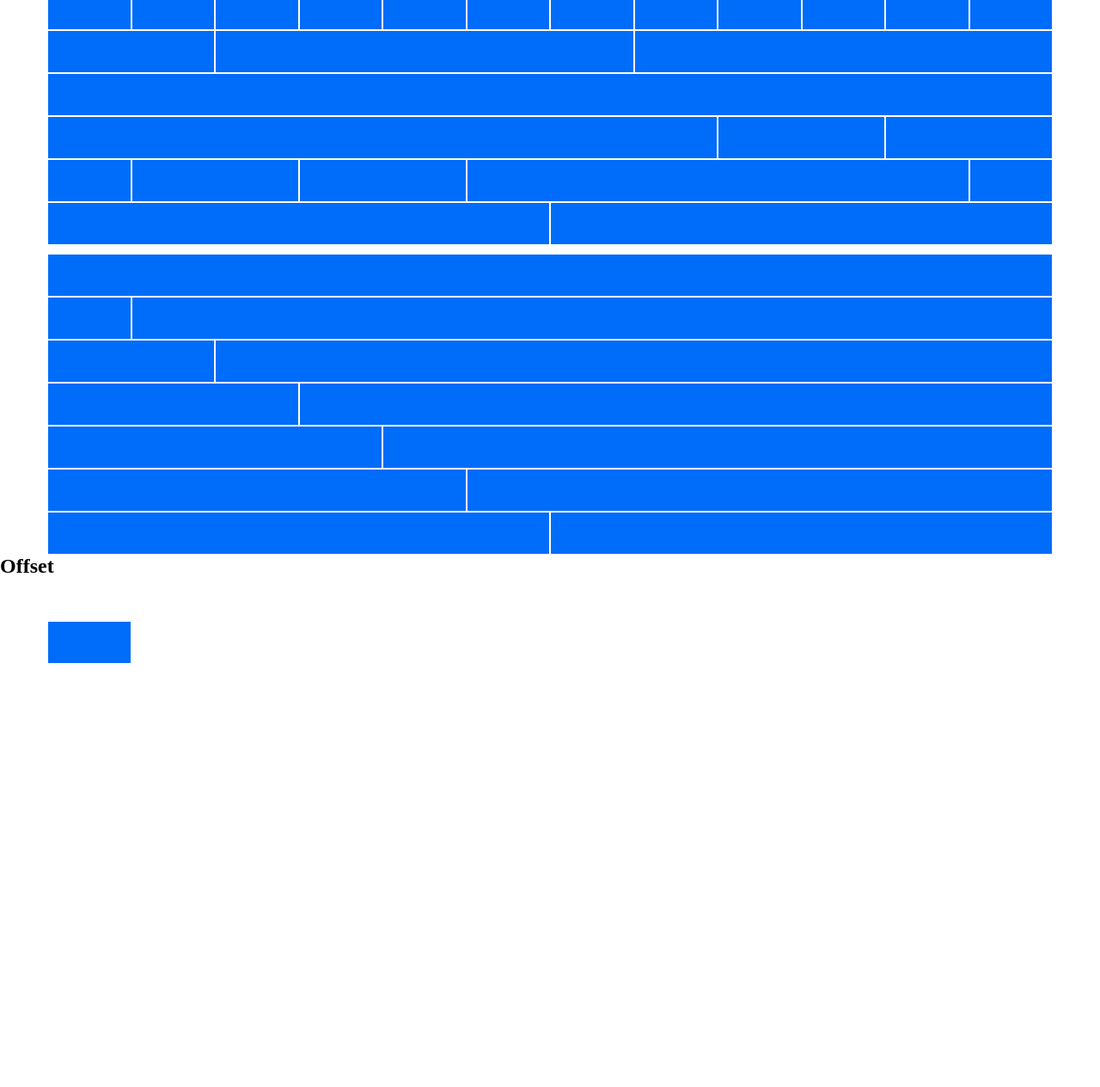
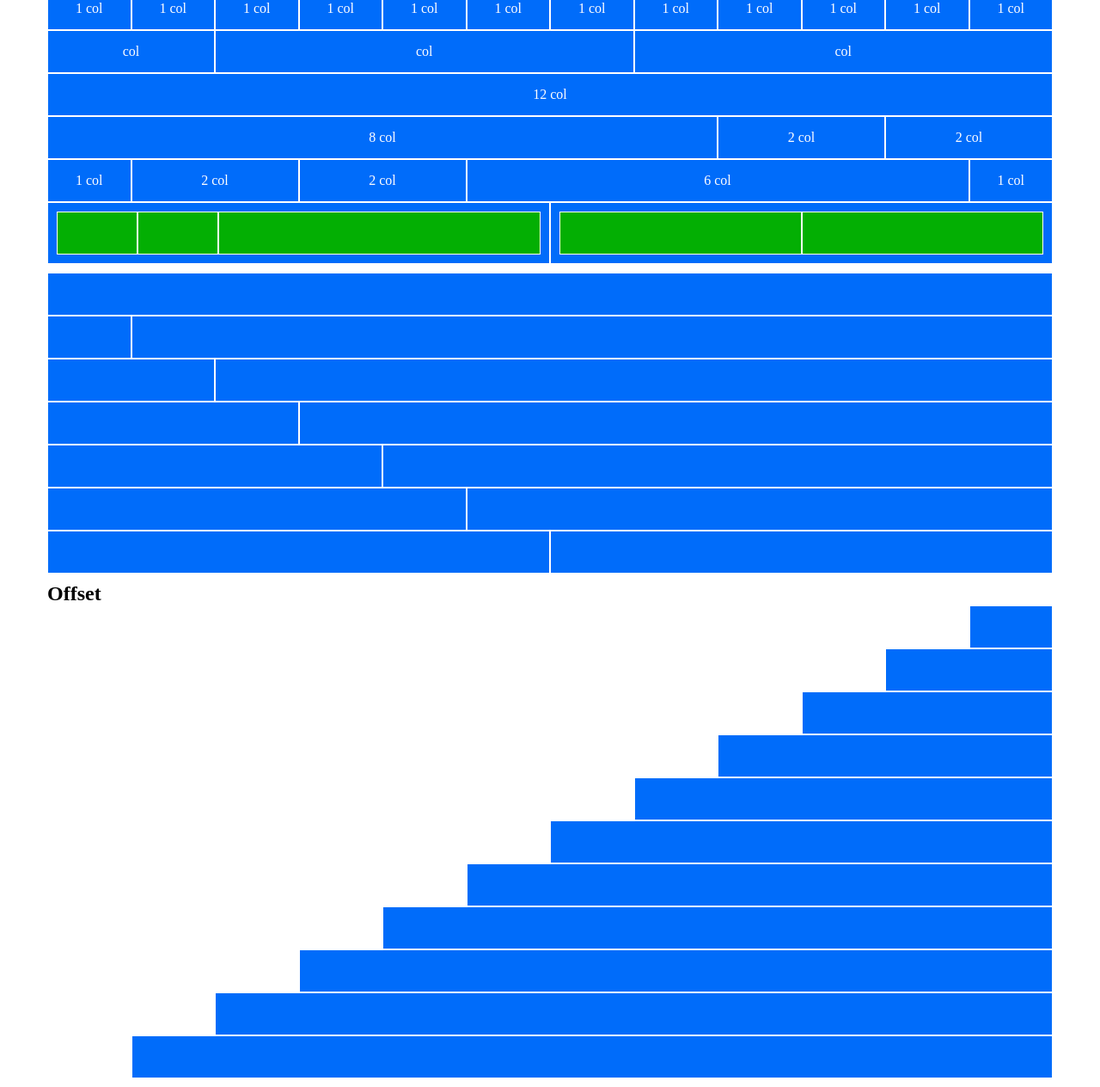
Before and after one commit to albyschianni/html-css-12bool, a plain HTML site: page index.html in a window 1280 px wide. Shown: the part 52-1316 px from the top of the page at 86% size. Before the commit the page ends 824 px from the top, so only its background shows below. Drawn offline with Linux system fonts and the light colour scheme.

Commit message:
last version

```diff
--- a/css/style.css
+++ b/css/style.css
@@ -7,3 +7,15 @@
 .space {
     min-height: 10px;
 }
+.testo {
+    display: flex;
+    align-items: center;
+    justify-content: center;
+    color: white;
+}
+.green {
+    background-color: rgb(3, 175, 3);
+}
+.margin {
+    margin: 10px;
+}
--- a/index.html
+++ b/index.html
@@ -9,46 +9,58 @@
     <title>Document</title>
 </head>
 <body>
-    <h1>Esercizo framework</h1>
+
 <div class="container">
-
+   <h1>Esercizo framework</h1>
     <div class="row">
-        <div class="col-1"></div>
-        <div class="col-1"></div>
-        <div class="col-1"></div>
-        <div class="col-1"></div>
-        <div class="col-1"></div>
-        <div class="col-1"></div>
-        <div class="col-1"></div>
-        <div class="col-1"></div>
-        <div class="col-1"></div>
-        <div class="col-1"></div>
-        <div class="col-1"></div>
-        <div class="col-1"></div>
+        <div class="col-1 testo">1 col</div>
+        <div class="col-1 testo">1 col</div>
+        <div class="col-1 testo">1 col</div>
+        <div class="col-1 testo">1 col</div>
+        <div class="col-1 testo">1 col</div>
+        <div class="col-1 testo">1 col</div>
+        <div class="col-1 testo">1 col</div>
+        <div class="col-1 testo">1 col</div>
+        <div class="col-1 testo">1 col</div>
+        <div class="col-1 testo">1 col</div>
+        <div class="col-1 testo">1 col</div>
+        <div class="col-1 testo">1 col</div>
     </div>
     <div class="row">
-        <div class="col-2"></div>
-        <div class="col-5"></div>
-        <div class="col-5"></div>
+        <div class="col-2 testo">col</div>
+        <div class="col-5 testo">col</div>
+        <div class="col-5 testo">col</div>
     </div>
     <div class="row">
-        <div class="col-12"></div>
+        <div class="col-12 testo">12 col</div>
     </div>
     <div class="row">
-        <div class="col-8"></div>
-        <div class="col-2"></div>
-        <div class="col-2"></div>
+        <div class="col-8 testo">8 col</div>
+        <div class="col-2 testo">2 col</div>
+        <div class="col-2 testo">2 col</div>
     </div>
     <div class="row">
-        <div class="col-1"></div>
-        <div class="col-2"></div>
-        <div class="col-2"></div>
-        <div class="col-6"></div>
-        <div class="col-1"></div>
+        <div class="col-1 testo">1 col</div>
+        <div class="col-2 testo">2 col</div>
+        <div class="col-2 testo">2 col</div>
+        <div class="col-6 testo">6 col</div>
+        <div class="col-1 testo">1 col</div>
     </div>
     <div class="row">
-        <div class="col-6"></div>
-        <div class="col-6"></div>
+        <div class="col-6">
+            <div class="row margin">
+                <div class="col-2 green"></div>
+                <div class="col-2 green"></div>
+                <div class="col-8 green"></div>
+            </div>
+        </div>
+        <div class="col-6">
+            <div class="row margin">
+                <div class="col-6 green"></div>
+                <div class="col-6 green"></div>
+            </div>
+
+        </div>
     </div>
 
     <div class="space"></div>
@@ -83,16 +95,47 @@
 
 </div>
 
+
+
+<div class="container">
+   <div class="space"></div>
     <h2>Offset</h2>
 
-<div class="container">
-
     <div class="row">
-        <div class="col-offset-11"></div>
-        <div class="col-1"></div>
+        <div class="col-offset-11 col-1"></div>
+    </div>
+    <div class="row">
+        <div class="col-offset-10 col-2"></div>
+    </div>
+    <div class="row">
+        <div class="col-offset-9 col-3"></div>
+    </div>
+    <div class="row">
+        <div class="col-offset-8 col-4"></div>
+    </div>
+    <div class="row">
+        <div class="col-offset-7 col-5"></div>
+    </div>
+    <div class="row">
+        <div class="col-offset-6 col-6"></div>
+    </div>
+    <div class="row">
+        <div class="col-offset-5 col-7"></div>
+    </div>
+    <div class="row">
+        <div class="col-offset-4 col-8"></div>
+    </div>
+    <div class="row">
+        <div class="col-offset-3 col-9"></div>
+    </div>
+    <div class="row">
+        <div class="col-offset-2 col-10"></div>
+    </div>
+    <div class="row">
+        <div class="col-offset-1 col-11"></div>
     </div>
 
-
+    <div class="space"></div>
 
 </div>
 
```
